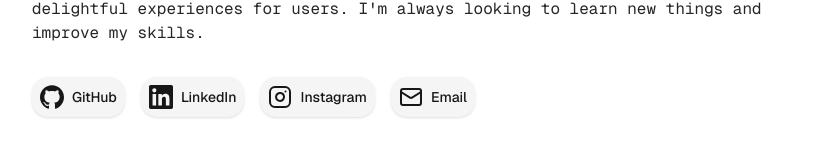
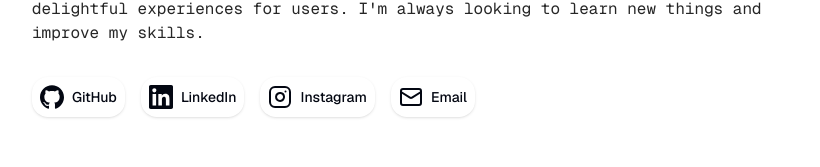
Before and after one commit to gonzalojparra/www, a Next.js app: page / in a window 1280 px wide. Shown: the part 371-538 px from the top of the page, without its empty margins (224-1044 px from the left). Built offline with nearby package versions, Linux system fonts and the light colour scheme.

Commit message:
feat(ui): update color theme

```diff
--- a/src/app/globals.css
+++ b/src/app/globals.css
@@ -2,51 +2,50 @@
 @tailwind components;
 @tailwind utilities;
 
-
 @layer base {
   :root {
     --background: 0 0% 100%;
-    --foreground: 0 0% 3.9%;
+    --foreground: 224 71.4% 4.1%;
     --card: 0 0% 100%;
-    --card-foreground: 0 0% 3.9%;
+    --card-foreground: 224 71.4% 4.1%;
     --popover: 0 0% 100%;
-    --popover-foreground: 0 0% 3.9%;
-    --primary: 0 72.2% 50.6%;
-    --primary-foreground: 0 85.7% 97.3%;
-    --secondary: 0 0% 96.1%;
-    --secondary-foreground: 0 0% 9%;
-    --muted: 0 0% 96.1%;
-    --muted-foreground: 0 0% 45.1%;
-    --accent: 0 0% 96.1%;
-    --accent-foreground: 0 0% 9%;
+    --popover-foreground: 224 71.4% 4.1%;
+    --primary: 262.1 83.3% 57.8%;
+    --primary-foreground: 210 20% 98%;
+    --secondary: 220 14.3% 95.9%;
+    --secondary-foreground: 220.9 39.3% 11%;
+    --muted: 220 14.3% 95.9%;
+    --muted-foreground: 220 8.9% 46.1%;
+    --accent: 220 14.3% 95.9%;
+    --accent-foreground: 220.9 39.3% 11%;
     --destructive: 0 84.2% 60.2%;
-    --destructive-foreground: 0 0% 98%;
-    --border: 0 0% 89.8%;
-    --input: 0 0% 89.8%;
-    --ring: 0 72.2% 50.6%;
+    --destructive-foreground: 210 20% 98%;
+    --border: 220 13% 91%;
+    --input: 220 13% 91%;
+    --ring: 262.1 83.3% 57.8%;
     --radius: 1rem;
   }
 
   .dark {
-    --background: 0 0% 3.9%;
-    --foreground: 0 0% 98%;
-    --card: 0 0% 3.9%;
-    --card-foreground: 0 0% 98%;
-    --popover: 0 0% 3.9%;
-    --popover-foreground: 0 0% 98%;
-    --primary: 0 72.2% 50.6%;
-    --primary-foreground: 0 85.7% 97.3%;
-    --secondary: 0 0% 14.9%;
-    --secondary-foreground: 0 0% 98%;
-    --muted: 0 0% 14.9%;
-    --muted-foreground: 0 0% 63.9%;
-    --accent: 0 0% 14.9%;
-    --accent-foreground: 0 0% 98%;
+    --background: 224 71.4% 4.1%;
+    --foreground: 210 20% 98%;
+    --card: 224 71.4% 4.1%;
+    --card-foreground: 210 20% 98%;
+    --popover: 224 71.4% 4.1%;
+    --popover-foreground: 210 20% 98%;
+    --primary: 263.4 70% 50.4%;
+    --primary-foreground: 210 20% 98%;
+    --secondary: 215 27.9% 16.9%;
+    --secondary-foreground: 210 20% 98%;
+    --muted: 215 27.9% 16.9%;
+    --muted-foreground: 217.9 10.6% 64.9%;
+    --accent: 215 27.9% 16.9%;
+    --accent-foreground: 210 20% 98%;
     --destructive: 0 62.8% 30.6%;
-    --destructive-foreground: 0 0% 98%;
-    --border: 0 0% 14.9%;
-    --input: 0 0% 14.9%;
-    --ring: 0 72.2% 50.6%;
+    --destructive-foreground: 210 20% 98%;
+    --border: 215 27.9% 16.9%;
+    --input: 215 27.9% 16.9%;
+    --ring: 263.4 70% 50.4%;
   }
 }
 
--- a/src/app/layout.tsx
+++ b/src/app/layout.tsx
@@ -24,7 +24,7 @@
     <html
       lang='en'
       className={cn(
-        'min-h-screen bg-background font-sans antialiased overflow-y-scroll',
+        'min-h-screen bg-background font-sans antialiased overflow-y-scroll scroll-smooth',
         GeistSans.variable,
         GeistMono.variable
       )}
--- a/src/components/hero.tsx
+++ b/src/components/hero.tsx
@@ -70,7 +70,7 @@
       <nav className='flex gap-x-4 pt-4'>
         {Array.isArray(links) && links.map((link) => (
           <Button
-            variant='secondary'
+            variant='ghost'
             size='default'
             key={link.title}
             className='px-2 shadow rounded-lg'
```
